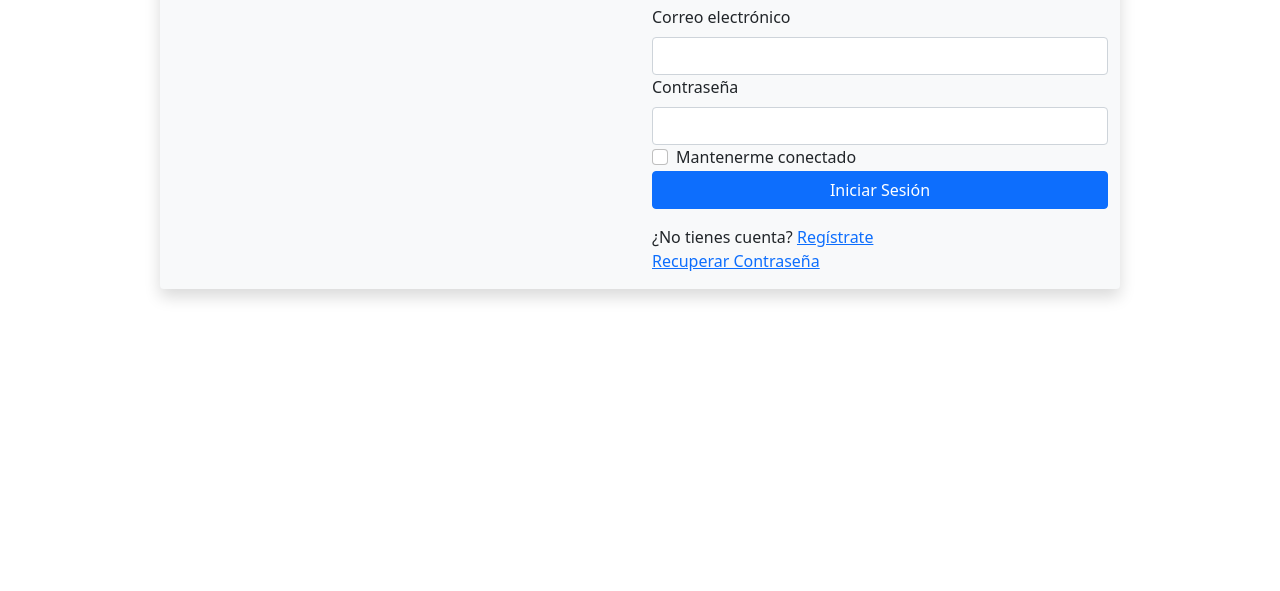
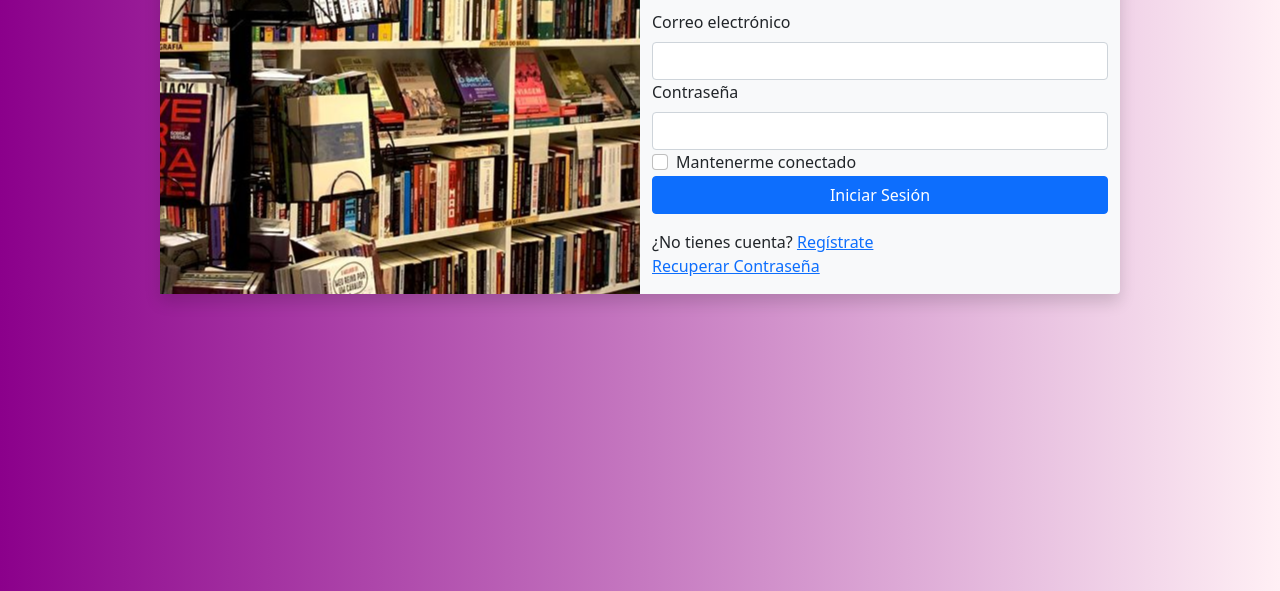
Before and after one commit to larrysfinolb/annual-libreria, a website built with webpack: page public/index.html in a window 1280 px wide. Shown: the part 209-800 px from the top of the page. Built offline with nearby package versions, Linux system fonts and the light colour scheme; files whose address does not match are found by name.

Commit message:
Login finalizado

```diff
--- a/public/index.html
+++ b/public/index.html
@@ -11,7 +11,21 @@
 			rel="stylesheet"
 			integrity="sha384-1BmE4kWBq78iYhFldvKuhfTAU6auU8tT94WrHftjDbrCEXSU1oBoqyl2QvZ6jIW3"
 			crossorigin="anonymous"
+
 		/>
+
+		<style>
+			body {
+				background: #8B008B; ;
+				background: linear-gradient(to right,#8B008B,#FFF0F5 );
+			}
+
+			.bg{
+				background-image: url(img/BG.jpg);
+				background-position: center center ;
+			}
+
+	  </style>
 	</head>
 	<body>
 		<div id="root"></div>
```
Also changed, not shown: src/pages/Login.js (+1 -12 lines), public/img/BG.jpg (added), public/img/fl.jpg (added).
